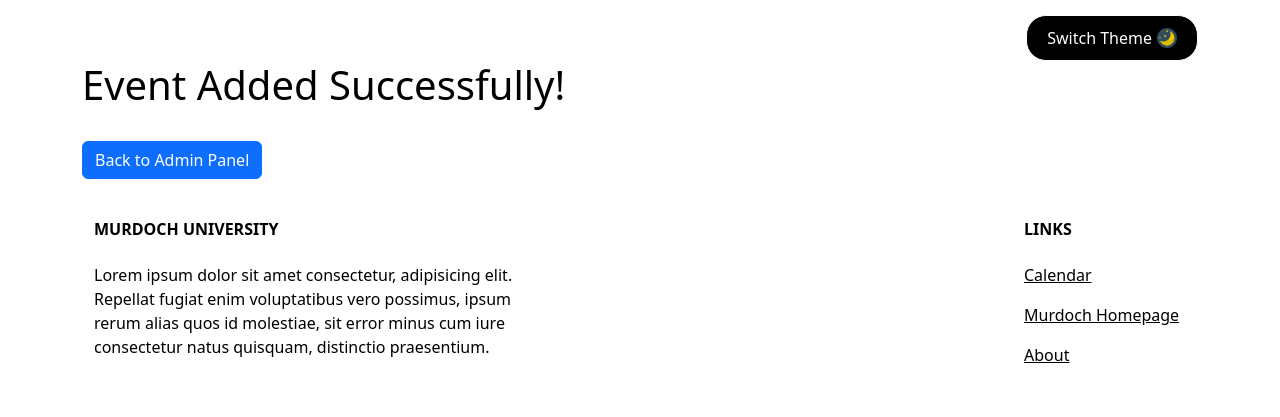
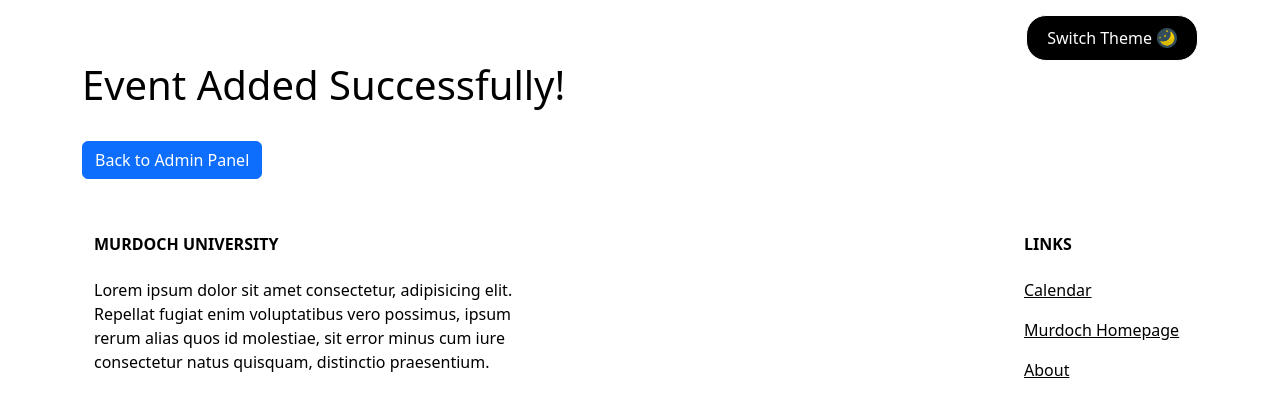
Before and after one commit to Pudding134/MUCal, a PHP site: page /after_insert.php in a window 1280 px wide. Shown: the part 76-493 px from the top of the page. Run offline with PHP 8.4, Linux system fonts and the light colour scheme.

Commit message:
quick commit to avoid merge conflicts with Willie's changes

```diff
--- a/accountCreate.php
+++ b/accountCreate.php
@@ -33,8 +33,7 @@
     else
     {
         ?>
-        <div class="b">not allowed</div>
-
+        <div class="now-allowed">not allowed</div>
         <?php
     }
 ?>
--- a/assets/styles.css
+++ b/assets/styles.css
@@ -141,7 +141,7 @@ body
     background-color: var(--list-calendar-hover-cal) !important;
 }
 
-.container .form-group
+.container .form-group, .admin-back.btn
 {
     margin-bottom: 15px;
 }
```
